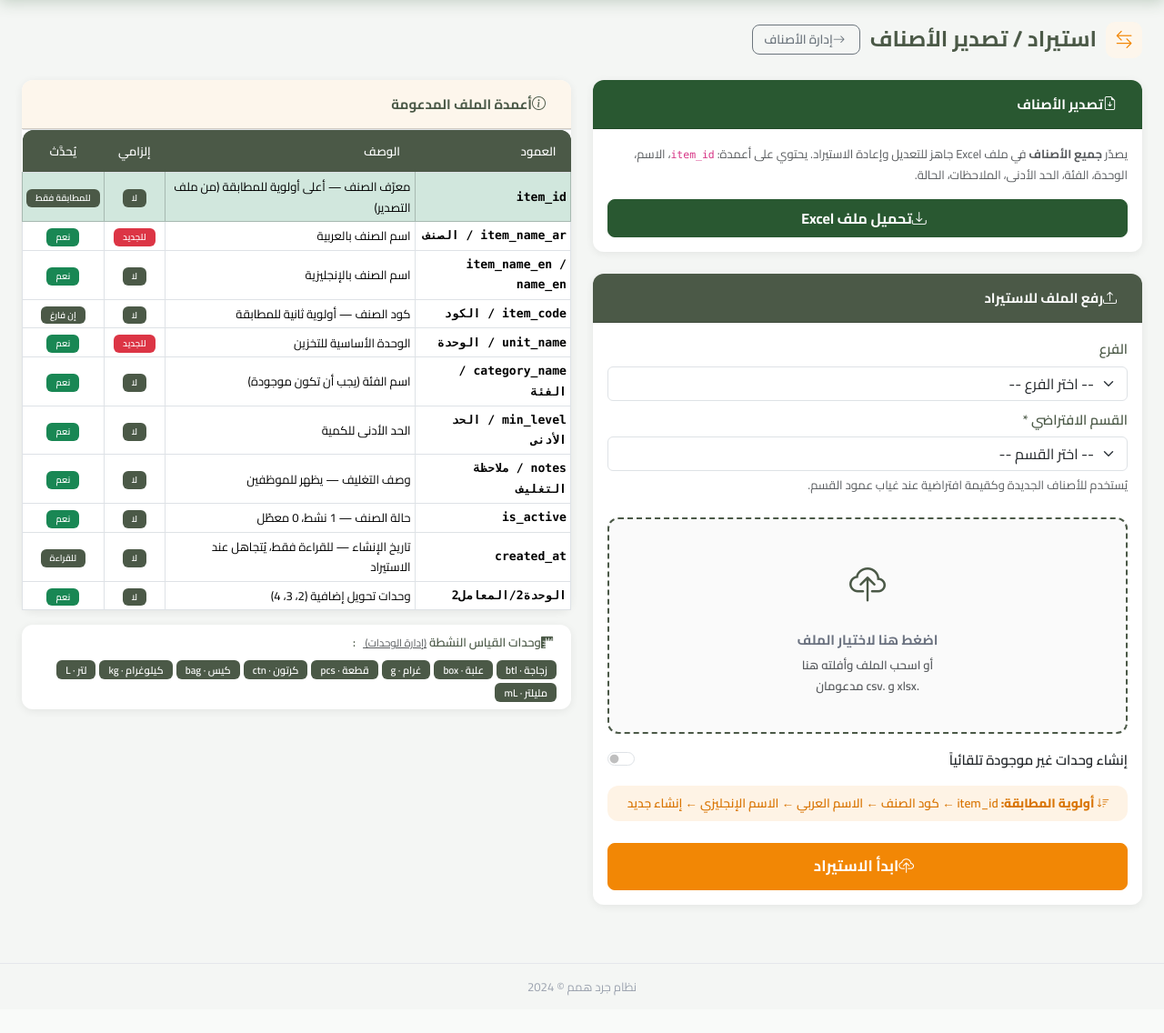
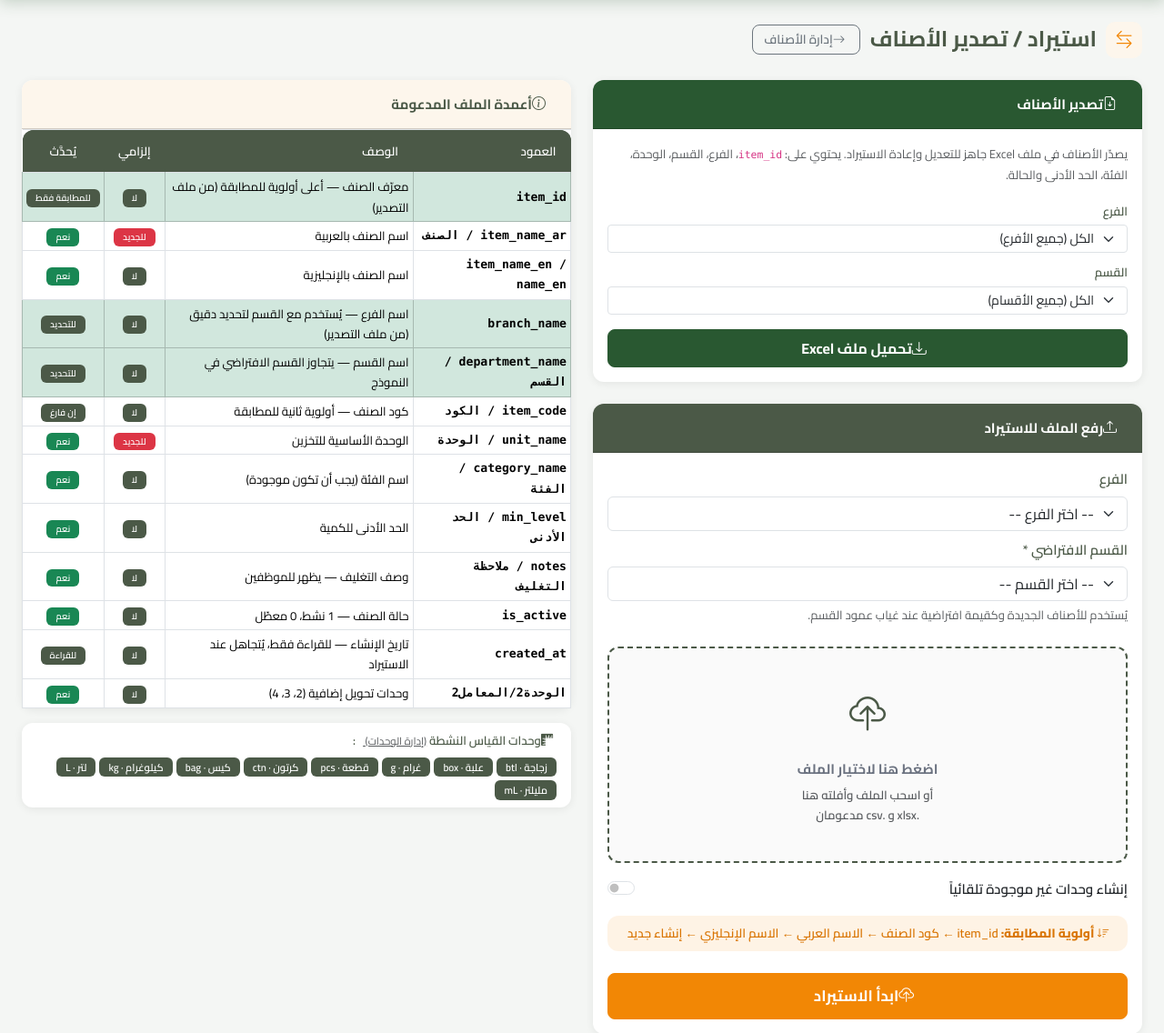
Before and after one commit to alzoubibasharacc-droid/inventory.hemam, a Flask app: page /admin/import in a window 1280 px wide. Shown: the part 66-1202 px from the top of the page at 91% size. Before the commit the page ends 1161 px from the top, so only its background shows below. Run offline with Flask 3, Linux system fonts and the light colour scheme; a user stored in the database is signed in; some libraries are stand-ins or nearby versions.

Commit message:
feat: add branch/dept filter to export + branch_name in file
- Export now accepts ?branch_id and ?department_id query params
- Exported file includes branch_name and department_name columns
- Filename reflects the selected scope (e.g. items_export_الجراند_مخزن.xlsx)
- Import resolves department using branch_name + department_name together
  to avoid cross-branch name collisions
- Export form UI has branch → filtered dept selectors

Co-Authored-By: Claude Sonnet 4.6 <noreply@anthropic.com>

```diff
--- a/routes/admin/imports.py
+++ b/routes/admin/imports.py
@@ -15,16 +15,31 @@ def export_items():
     import openpyxl
     from openpyxl.styles import Font, PatternFill, Alignment
 
-    items = (
-        Item.query
-        .options(
-            db.joinedload(Item.base_unit),
-            db.joinedload(Item.category),
-            db.joinedload(Item.department),
-        )
-        .order_by(Item.id)
-        .all()
+    branch_id = request.args.get('branch_id', type=int)
+    dept_id   = request.args.get('department_id', type=int)
+
+    q = Item.query.options(
+        db.joinedload(Item.base_unit),
+        db.joinedload(Item.category),
+        db.joinedload(Item.department),
     )
+    if dept_id:
+        q = q.filter(Item.department_id == dept_id)
+    elif branch_id:
+        q = q.join(Department).filter(Department.branch_id == branch_id)
+
+    items = q.order_by(Item.department_id, Item.name_ar).all()
+
+    # Build a human-readable filename suffix
+    suffix = ''
+    if dept_id:
+        d = Department.query.get(dept_id)
+        if d:
+            suffix = f'_{d.branch.name_ar}_{d.name_ar}'
+    elif branch_id:
+        b = Branch.query.get(branch_id)
+        if b:
+            suffix = f'_{b.name_ar}'
 
     wb = openpyxl.Workbook()
     ws = wb.active
@@ -32,6 +47,7 @@ def export_items():
 
     HEADERS = [
         'item_id', 'item_code', 'item_name_ar', 'item_name_en',
+        'branch_name', 'department_name',
         'category_name', 'unit_name', 'min_level', 'notes',
         'is_active', 'created_at',
     ]
@@ -47,11 +63,15 @@ def export_items():
 
     for item in items:
         base_unit = item.base_unit or item.unit
+        dept      = item.department
+        branch    = dept.branch if dept else None
         ws.append([
             item.id,
             item.item_code or '',
             item.name_ar,
             item.name_en or '',
+            branch.name_ar if branch else '',
+            dept.name_ar   if dept   else '',
             item.category.name_ar if item.category else '',
             base_unit.name_ar if base_unit else '',
             item.effective_minimum_stock,
@@ -72,7 +92,8 @@ def export_items():
     resp.headers['Content-Type'] = (
         'application/vnd.openxmlformats-officedocument.spreadsheetml.sheet'
     )
-    resp.headers['Content-Disposition'] = 'attachment; filename=items_export.xlsx'
+    safe_suffix = suffix.replace(' ', '_')
+    resp.headers['Content-Disposition'] = f'attachment; filename=items_export{safe_suffix}.xlsx'
     return resp
 
 
@@ -172,7 +193,8 @@ def import_items():
             item_code  = (row.get('item_code')      or row.get('الكود')              or '').strip() or None
             pkg_note   = (row.get('notes')          or row.get('ملاحظة التغليف')     or row.get('packaging_note') or '').strip() or None
             cat_name   = (row.get('category_name')  or row.get('الفئة')              or row.get('category')       or '').strip() or None
-            dept_name  = (row.get('القسم')          or row.get('department')         or '').strip() or None
+            dept_name   = (row.get('department_name') or row.get('القسم') or row.get('department') or '').strip() or None
+            branch_name = (row.get('branch_name')    or '').strip() or None
             min_qty_s  = (
                 row.get('min_level')    or row.get('minimum_stock') or
                 row.get('min_stock')    or row.get('الحد الأدنى')  or ''
@@ -195,7 +217,14 @@ def import_items():
             # ── Resolve department ────────────────────────────────────────────
             row_dept_id = dept_id
             if dept_name:
-                d_obj = dept_map_full.get(dept_name) or dept_map.get(dept_name)
+                # When branch_name is present (from export file), use the unambiguous
+                # "branch / dept" key first to avoid cross-branch name collisions.
+                full_key = f'{branch_name} / {dept_name}' if branch_name else None
+                d_obj = (
+                    dept_map_full.get(full_key)
+                    or dept_map_full.get(dept_name)
+                    or dept_map.get(dept_name)
+                )
                 if d_obj:
                     row_dept_id = d_obj.id
                 else:
--- a/templates/admin/import.html
+++ b/templates/admin/import.html
@@ -26,14 +26,43 @@
                 </div>
                 <div class="card-body">
                     <p class="text-muted small mb-3">
-                        يصدّر <strong>جميع الأصناف</strong> في ملف Excel جاهز للتعديل وإعادة الاستيراد.
-                        يحتوي على أعمدة: <code>item_id</code>، الاسم، الوحدة، الفئة، الحد الأدنى،
-                        الملاحظات، الحالة.
+                        يصدّر الأصناف في ملف Excel جاهز للتعديل وإعادة الاستيراد.
+                        يحتوي على: <code>item_id</code>، الفرع، القسم، الوحدة، الفئة، الحد الأدنى والحالة.
                     </p>
-                    <a href="{{ url_for('admin.export_items') }}"
-                       class="btn btn-success w-100 fw-bold">
-                        <i class="bi bi-download me-2"></i>تحميل ملف Excel
-                    </a>
+
+                    <form id="exportForm" method="GET"
+                          action="{{ url_for('admin.export_items') }}">
+
+                        <div class="row g-2 mb-3">
+                            <div class="col-12">
+                                <label class="form-label fw-semibold small mb-1">الفرع</label>
+                                <select id="exp-branch-sel" name="branch_id"
+                                        class="form-select form-select-sm"
+                                        onchange="filterExportDepts(this.value)">
+                                    <option value="">الكل (جميع الأفرع)</option>
+                                    {% for b in branches %}
+                                    <option value="{{ b.id }}">{{ b.name_ar }}</option>
+                                    {% endfor %}
+                                </select>
+                            </div>
+                            <div class="col-12">
+                                <label class="form-label fw-semibold small mb-1">القسم</label>
+                                <select id="exp-dept-sel" name="department_id"
+                                        class="form-select form-select-sm">
+                                    <option value="">الكل (جميع الأقسام)</option>
+                                    {% for d in departments %}
+                                    <option value="{{ d.id }}" data-branch="{{ d.branch_id }}">
+                                        {{ d.name_ar }} — {{ d.branch.name_ar }}
+                                    </option>
+                                    {% endfor %}
+                                </select>
+                            </div>
+                        </div>
+
+                        <button type="submit" class="btn btn-success w-100 fw-bold">
+                            <i class="bi bi-download me-2"></i>تحميل ملف Excel
+                        </button>
+                    </form>
                 </div>
             </div>
 
@@ -159,6 +188,18 @@
                                     <td class="text-center"><span class="badge bg-secondary">لا</span></td>
                                     <td class="text-center"><span class="badge bg-success">نعم</span></td>
                                 </tr>
+                                <tr class="table-success">
+                                    <td class="fw-bold font-monospace">branch_name</td>
+                                    <td>اسم الفرع — يُستخدم مع القسم لتحديد دقيق (من ملف التصدير)</td>
+                                    <td class="text-center"><span class="badge bg-secondary">لا</span></td>
+                                    <td class="text-center"><span class="badge bg-secondary">للتحديد</span></td>
+                                </tr>
+                                <tr class="table-success">
+                                    <td class="fw-bold font-monospace">department_name / القسم</td>
+                                    <td>اسم القسم — يتجاوز القسم الافتراضي في النموذج</td>
+                                    <td class="text-center"><span class="badge bg-secondary">لا</span></td>
+                                    <td class="text-center"><span class="badge bg-secondary">للتحديد</span></td>
+                                </tr>
                                 <tr>
                                     <td class="fw-bold font-monospace">item_code / الكود</td>
                                     <td>كود الصنف — أولوية ثانية للمطابقة</td>
@@ -246,7 +287,17 @@
 
 {% block scripts %}
 <script>
-/* ── Drag-and-drop / file selection ─────────────────────────────────────── */
+/* ── Export branch → dept filter ────────────────────────────────────────── */
+function filterExportDepts(branchId) {
+    var sel = document.getElementById('exp-dept-sel');
+    Array.from(sel.options).forEach(function(opt) {
+        if (!opt.value) return;
+        opt.style.display = (!branchId || opt.dataset.branch === branchId) ? '' : 'none';
+    });
+    sel.value = '';
+}
+
+/* ── Import branch → dept filter ────────────────────────────────────────── */
 function filterDepts(branchId) {
     Array.from(document.getElementById('dept-sel').options).forEach(function(opt) {
         if (!opt.value) return;
```
